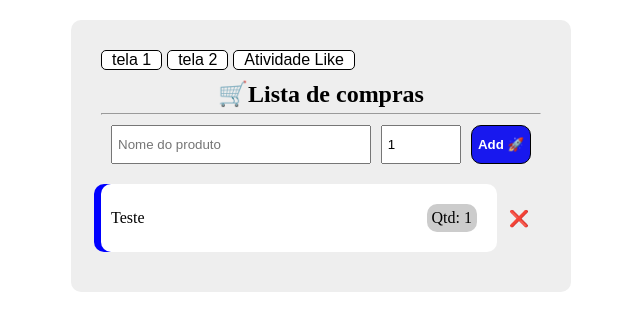
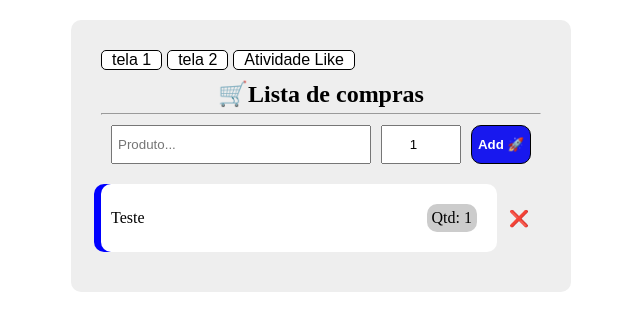
Before and after one commit to VitorPrates/usando-useParam-e-useState, a React (Vite) app in the folder aprendendo-status/: page /produto/0001 in a window 1280 px wide. Both pictures are taken after a click on the button "tela 2". Shown: the top 330 px of the page, without its empty margins (319-959 px from the left). Built offline with nearby package versions, Linux system fonts and the light colour scheme.

Commit message:
mais algumas correções vizuais - formulário de carrinho

```diff
--- a/aprendendo-status/src/components/CSSassets/Carrinho.css
+++ b/aprendendo-status/src/components/CSSassets/Carrinho.css
@@ -15,6 +15,7 @@
 }
 .adicionando_produtos form .addqtd {
   width: 20%;
+  text-align: center;
 }
 .adicionando_produtos form button {
   width: 15%;
--- a/aprendendo-status/src/components/CSSassets/Carrinho.scss
+++ b/aprendendo-status/src/components/CSSassets/Carrinho.scss
@@ -18,6 +18,7 @@
         .addqtd
         {
             width: 20%;
+            text-align: center;
         }
         button
         {
--- a/aprendendo-status/src/components/Carrinho.jsx
+++ b/aprendendo-status/src/components/Carrinho.jsx
@@ -57,7 +57,7 @@ export default function Carrinho()
                 <input
                     className="addname"
                     type="text"
-                    placeholder="Nome do produto"
+                    placeholder="Produto..."
                     value={nomeInput}
                     onChange={(e) => setNomeInput(e.target.value)}
                 />
```
Also changed, not shown: 1 other file (tests, documents, lock files or other folders).
